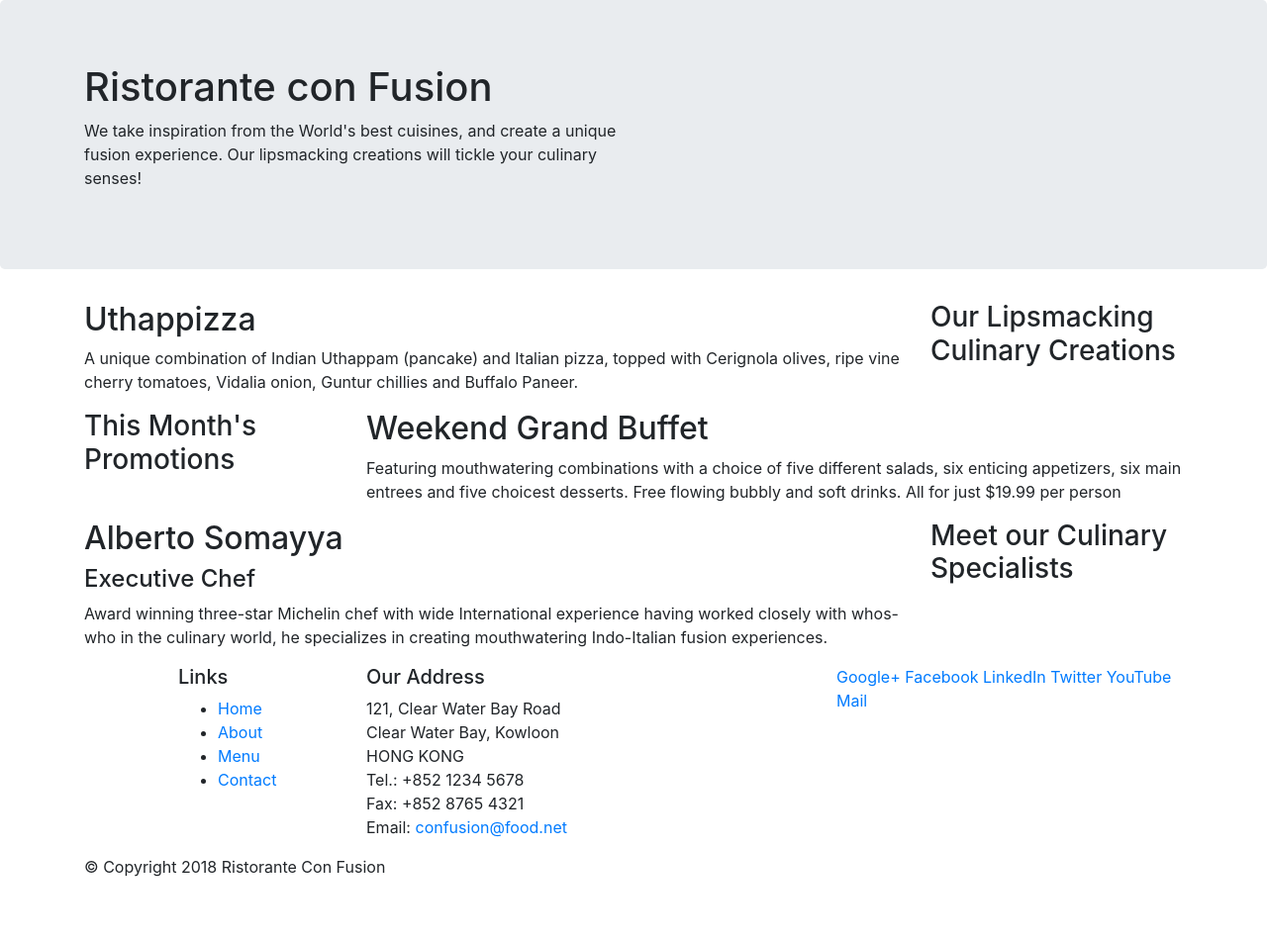
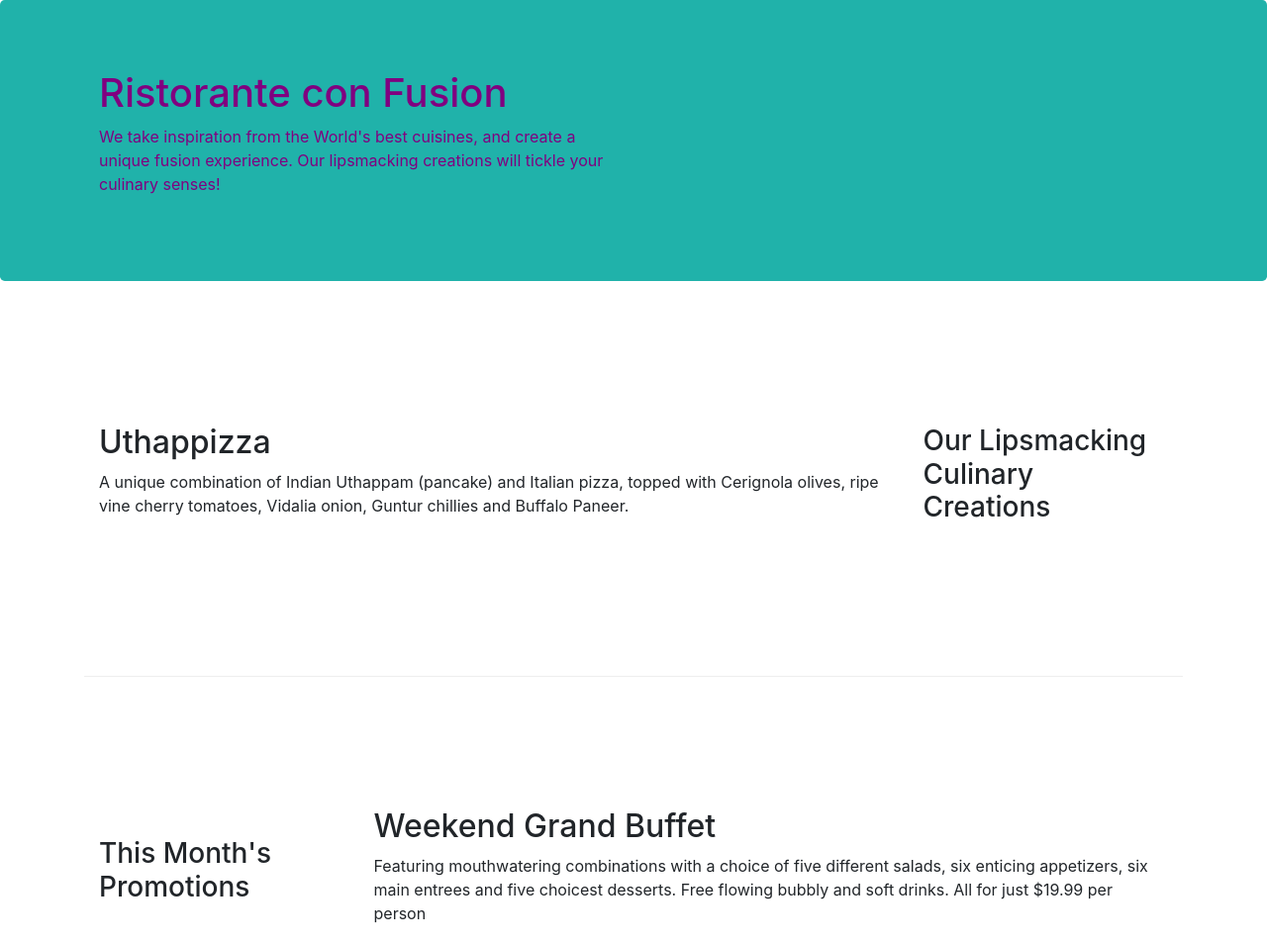
Before and after one commit to jeelpatel18/Bootstrap, a website: page index.html in a window 1280 px wide. Shown: the top 954 px of the page at 99% size. Before the commit the page ends 904 px from the top, so only its background shows below. Drawn offline with nearby package versions, Linux system fonts and the light colour scheme.

Commit message:
Commited 2nd Time

```diff
--- /dev/null
+++ b/css/styles.css
@@ -0,0 +1,34 @@
+.row-header {
+    margin:0px auto;
+    padding: 0px auto;
+}
+
+.row-content {
+    margin: 0px auto;
+    padding: 50px 0px 50px 0px;
+    border-bottom: 1px ridge;
+    min-height: 400px;
+}
+
+.footer
+{
+    margin: 0px auto;
+    padding: 20px 0px 20px 0px;
+    background-color: pink;
+
+}
+
+.jumbotron
+{
+    background-color:lightseagreen;
+    margin: 0px auto;
+    padding: 70px 30px 70px 30px;
+    color:purple;
+}
+
+.address
+{
+    font-size: 20px;
+    margin: 0px;
+
+}
--- a/index.html
+++ b/index.html
@@ -9,6 +9,7 @@
 
    <!-- Bootstrap CSS -->
    <link rel="stylesheet" href="node_modules/bootstrap/dist/css/bootstrap.min.css">
+   <link rel="stylesheet" href="css/styles.css">
    <title>Ristorante Con Fusion</title>
 </head>
 
@@ -16,7 +17,7 @@
 
     <header class="jumbotron">
         <div class="container">
-            <div class="row">
+            <div class="row row-header">
                 <div class="col-12 col-sm-6">
                     <h1>Ristorante con Fusion</h1>
                     <p>We take inspiration from the World's best cuisines, and create a unique fusion experience. Our lipsmacking creations will tickle your culinary senses!</p>
@@ -28,7 +29,7 @@
     </header>
 
     <div class="container">
-        <div class="row">
+        <div class="row row-content align-items-center">
             <div class="col-12 col-sm-4 order-sm-last col-md-3">
                 <h3>Our Lipsmacking Culinary Creations</h3>
             </div>
@@ -39,7 +40,7 @@
         </div>
 
 
-        <div class="row">
+        <div class="row row-content align-items-center">
             <div class="col-12 col-sm-4 col-md-3">
                 <h3>This Month's Promotions</h3>
             </div>
@@ -49,7 +50,7 @@
             </div>
         </div>
 
-        <div class="row">
+        <div class="row row-content align-items-center">
             <div class="col-12 col-sm-4 order-sm-last col-md-3">
                 <h3>Meet our Culinary Specialists</h3>
             </div>
@@ -61,12 +62,12 @@
         </div>
     </div>
 
-    <footer>
+    <footer class="footer">
         <div class="container">
             <div class="row">
                 <div class="col-4 offset-1 col-sm-2">
                     <h5>Links</h5>
-                    <ul>
+                    <ul class="list-unstyled">
                         <li><a href="#">Home</a></li>
                         <li><a href="#">About</a></li>
                         <li><a href="#">Menu</a></li>
@@ -75,7 +76,7 @@
                 </div>
                 <div class="col-7 col-sm-5">
                     <h5>Our Address</h5>
-                    <address>
+                    <address class="address">
 		              121, Clear Water Bay Road<br>
 		              Clear Water Bay, Kowloon<br>
 		              HONG KONG<br>
@@ -84,10 +85,10 @@
 		              Email: <a href="mailto:confusion@food.net">confusion@food.net</a>
 		           </address>
                 </div>
-                <div class="col-12 col-sm-4">
+                <div class="col-12 col-sm-4 align-self-center">
                     <!-- Content in this div tag , for extra small screen -- Content will occupy 1 row "Separate 12 columns" stacked below upper div's content
                     and for small to XL --- content will occupy 4 rows -->
-                    <div>
+                    <div class="text-center">
                         <a href="http://google.com/+">Google+</a>
                         <a href="http://www.facebook.com/profile.php?id=">Facebook</a>
                         <a href="http://www.linkedin.com/in/">LinkedIn</a>
@@ -97,7 +98,8 @@
                     </div>
                 </div>
            </div>
-           <div class="row">
+
+           <div class="row justify-content-center">
                 <div class="col-auto">
                     <p>© Copyright 2018 Ristorante Con Fusion</p>
                 </div>
```
